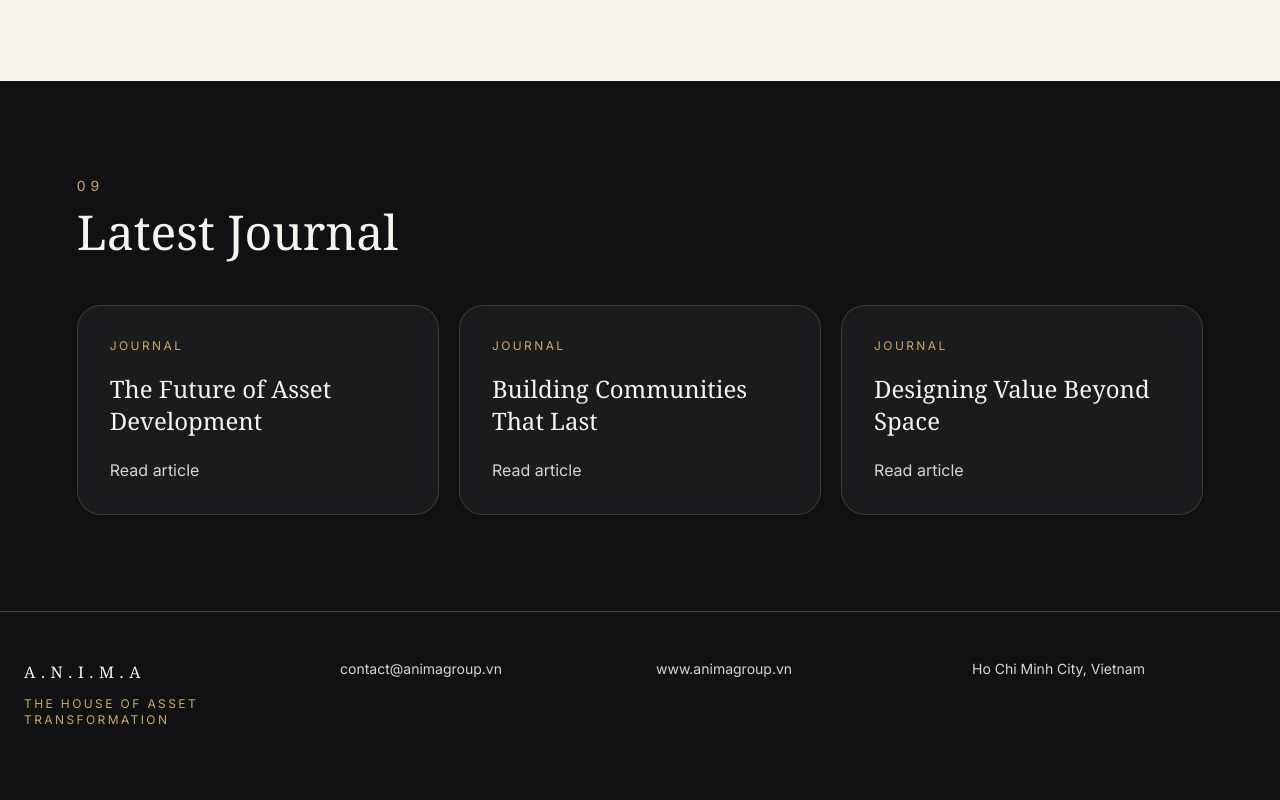
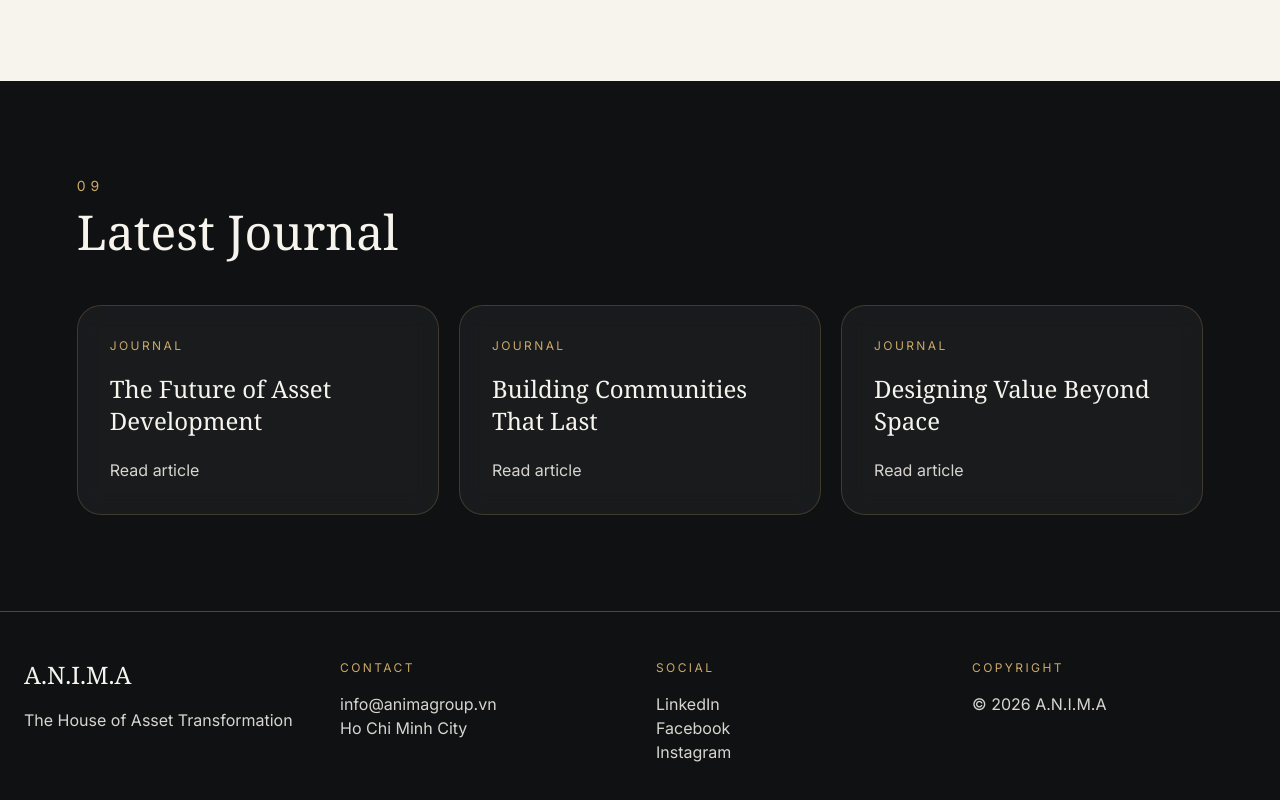
Before and after one commit to animagroup-vn/anima-digital-platform, a Next.js app: page / in a window 1280 px wide. Shown: the part 3347-4147 px from the top of the page. Before the commit the page ends 4123 px from the top, so only its background shows below. Built offline with nearby package versions, Linux system fonts and the light colour scheme.

Commit message:
refactor(footer): use Footer component in homepage

```diff
--- a/app/page.tsx
+++ b/app/page.tsx
@@ -8,17 +8,6 @@ import Projects from "@/components/sections/Projects";
 import Investors from "@/components/sections/Investors";
 import Journal from "@/components/sections/Journal";
 import Footer from "@/components/sections/Footer";
-
-const essences = [
-  ["A", "Awakening", "Khơi mở"],
-  ["N", "Nurturing", "Nuôi dưỡng"],
-  ["I", "Illumination", "Khai sáng"],
-  ["M", "Mastery", "Tinh thông"],
-  ["A", "Abundance", "Thịnh vượng"],
-];
-
-const pillars = ["Land", "People", "Value", "Community", "Legacy"];
-const projects = ["ANIMA Legacy Residences", "ANIMA Vista", "ANIMA Retreat", "ANIMA Center"];
 
 export default function Home() {
   return (
@@ -39,17 +28,7 @@ export default function Home() {
 
       <Journal />
 
-      <footer id="contact" className="border-t luxury-border px-6 py-12">
-        <div className="mx-auto grid max-w-7xl gap-8 md:grid-cols-4">
-          <div>
-            <div className="font-serif tracking-[.35em]">A.N.I.M.A</div>
-            <div className="mt-3 text-xs uppercase tracking-[.2em] text-champagne">The House of Asset Transformation</div>
-          </div>
-          <div className="text-sm text-stone">contact@animagroup.vn</div>
-          <div className="text-sm text-stone">www.animagroup.vn</div>
-          <div className="text-sm text-stone">Ho Chi Minh City, Vietnam</div>
-        </div>
-      </footer>
+     <Footer />
     </main>
   );
 }
```
